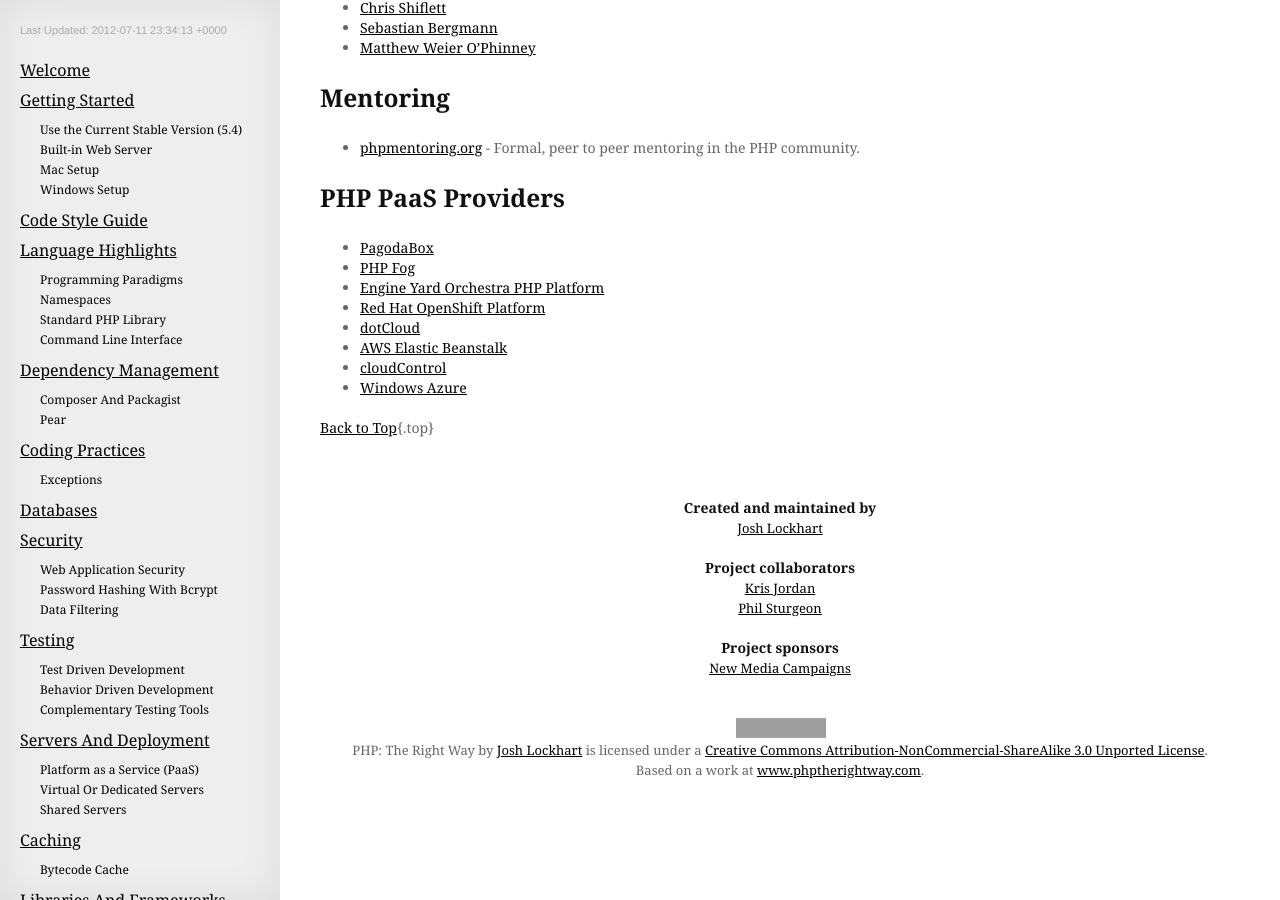
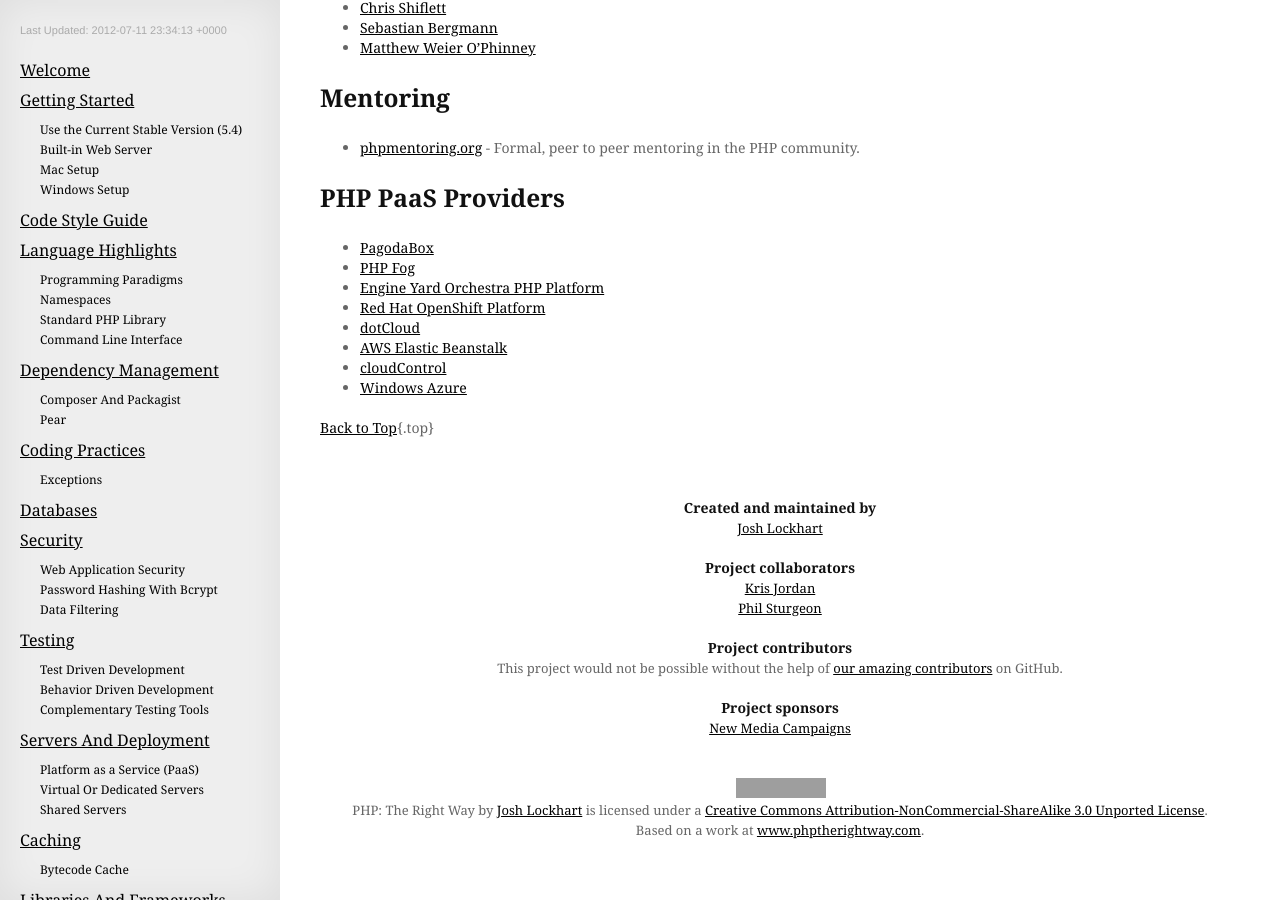
Before and after one commit to codeguy/php-the-right-way, a Jekyll site: the page built from index.html, in a window 1280 px wide and 900 px high, scrolled down 14881 px. Built offline with Jekyll 4.4.1, drawn with Linux system fonts in a browser that asks for light colours; some web fonts are replaced; Markdown is read by kramdown in place of the engine named in the settings; comment, search, counter and statistics services are not loaded; grey boxes are pictures that could not be loaded.

Commit message:
Credit contributors in footer

```diff
--- a/_layouts/default.html
+++ b/_layouts/default.html
@@ -64,8 +64,13 @@
                 <h2 class="epsilon">Project collaborators</h2>
                 <ul>
                     <li><a href="http://krisjordan.com/">Kris Jordan</a></li>
-                    <li><a href="http://philsturgeon.co.uk/" re>Phil Sturgeon</a></li>
+                    <li><a href="http://philsturgeon.co.uk/">Phil Sturgeon</a></li>
                 </ul>
+
+                <h2 class="epsilon">Project contributors</h2>
+                <p>
+                    This project would not be possible without the help of <a href="https://github.com/codeguy/php-the-right-way/graphs/contributors">our amazing contributors</a> on GitHub.
+                </p>
 
                 <h2 class="epsilon">Project sponsors</h2>
                 <ul class="mbd">
```
